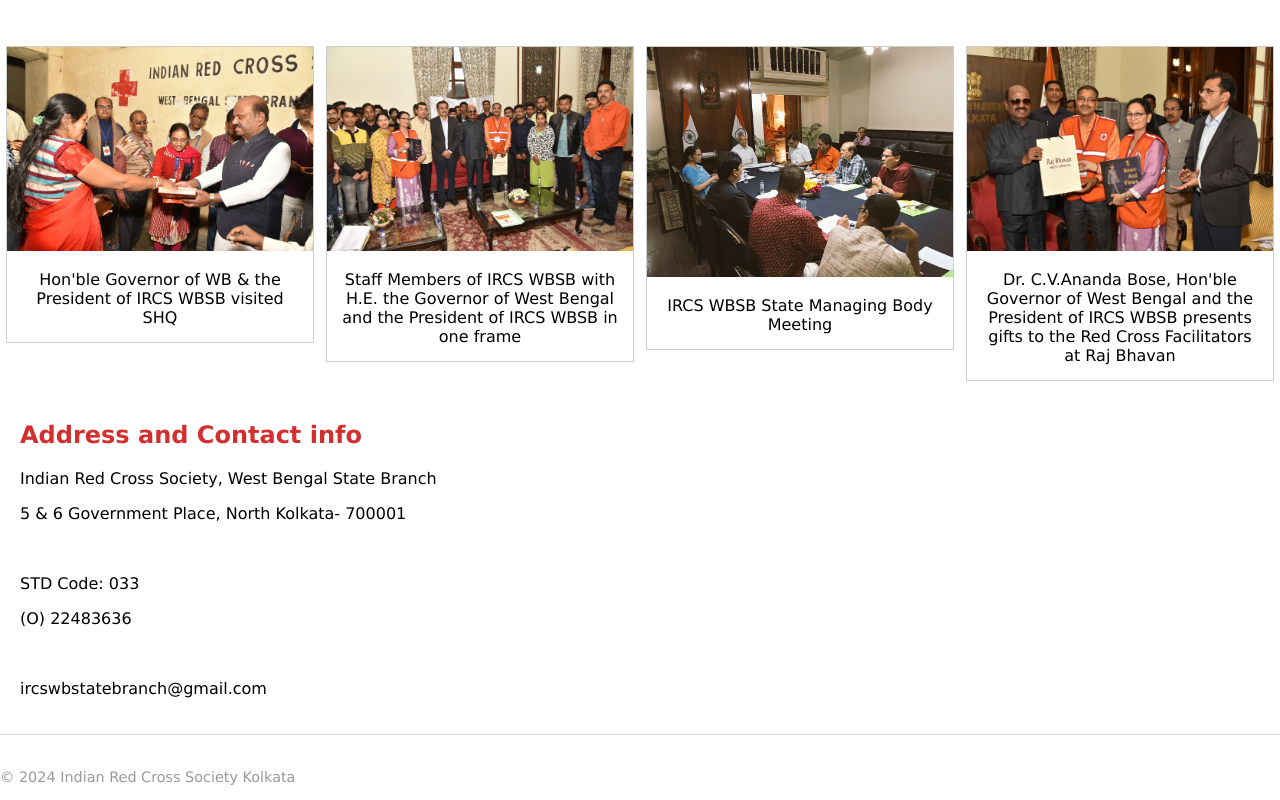
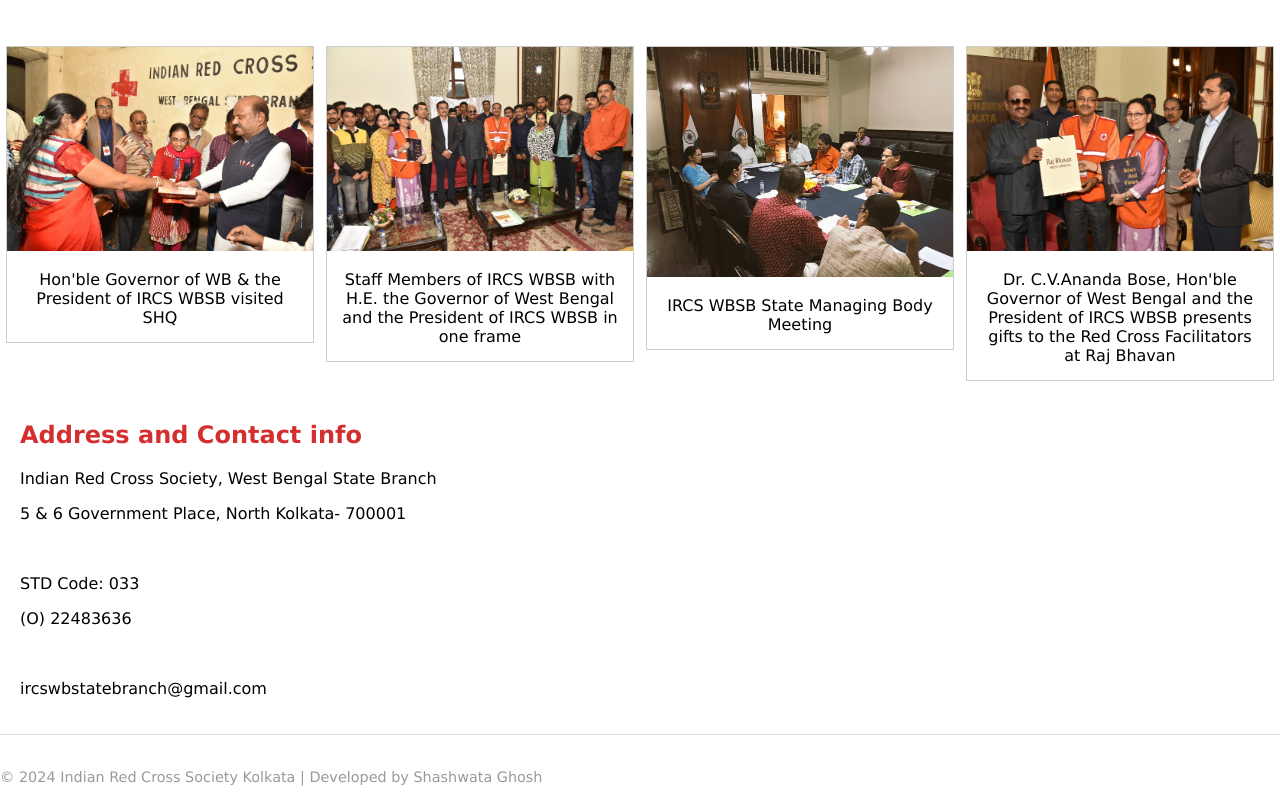
Before and after one commit to shxshwata/IRCSWBsitePS1, a plain HTML site: page aboutus.html in a window 1280 px wide. Shown: the part 421-1221 px from the top of the page. Drawn offline with Linux system fonts and the light colour scheme.

Commit message:
added signature

```diff
--- a/aboutus.html
+++ b/aboutus.html
@@ -138,7 +138,7 @@
     <p>ircswbstatebranch@gmail.com</p>
   </div>
     <footer>
-        <p>&copy; 2024 Indian Red Cross Society Kolkata</p>
+        <p>&copy; 2024 Indian Red Cross Society Kolkata | Developed by Shashwata Ghosh</p>
     </footer>
 </body>
 </html>
```
